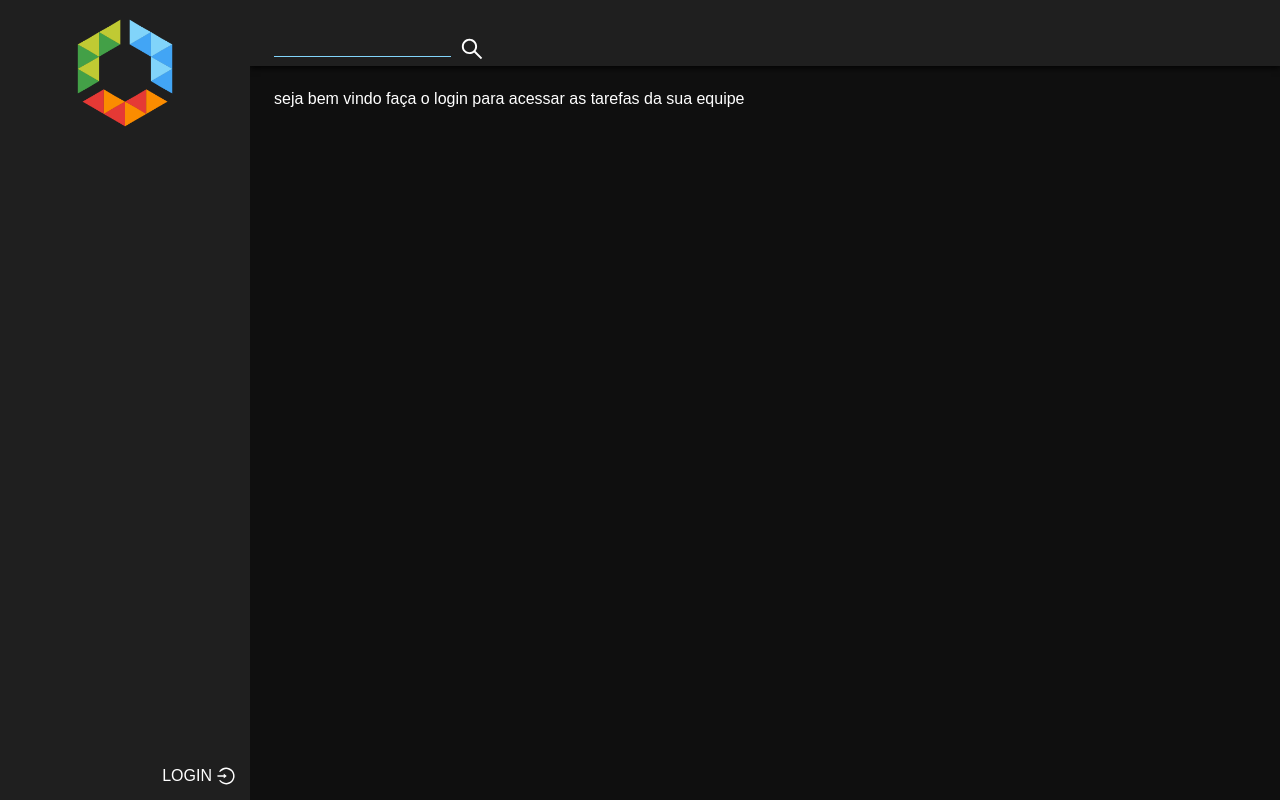
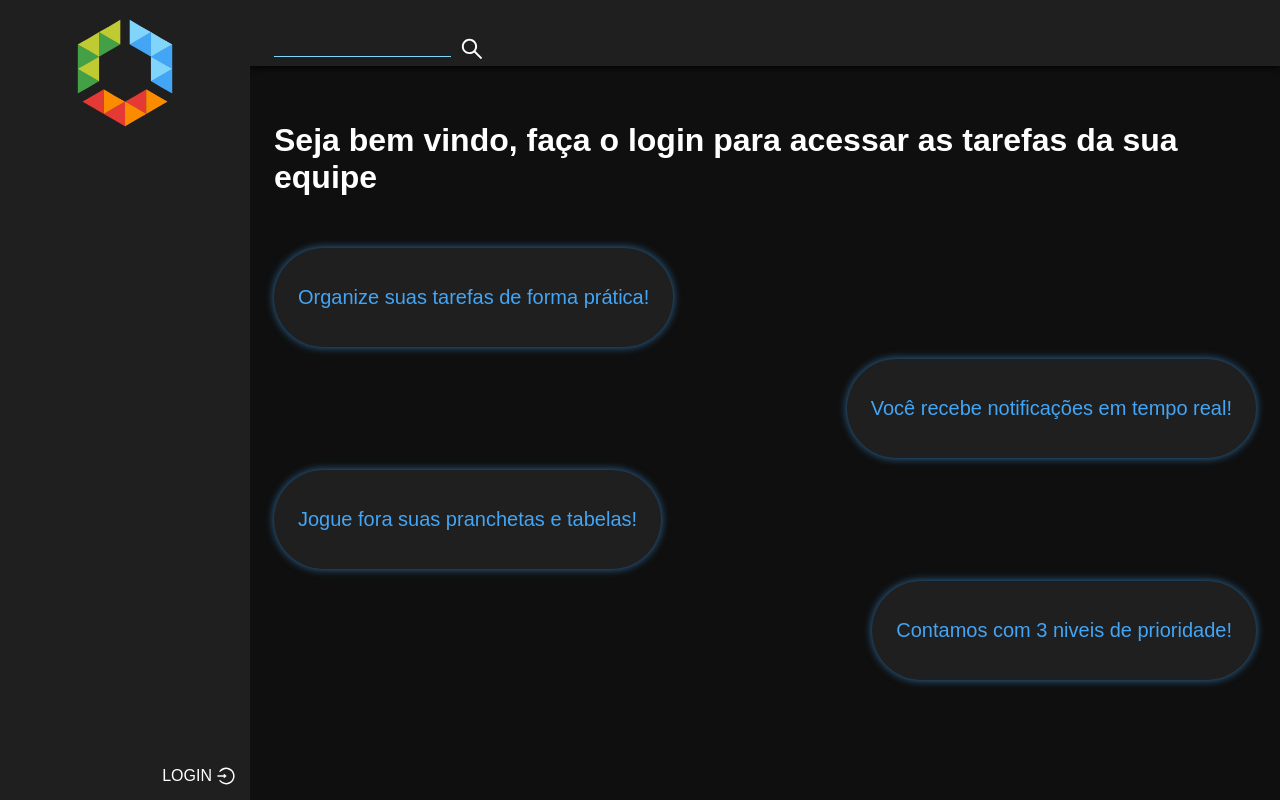
Before and after one commit to FranciscoNeto2909/advancedtodo, a React (Vite) app: page / in a window 1280 px wide. Built offline with nearby package versions, Linux system fonts and the light colour scheme.

Commit message:
wellcome page style improved

```diff
--- a/src/components/welcome/Wellcome.jsx
+++ b/src/components/welcome/Wellcome.jsx
@@ -3,7 +3,13 @@ import "./wellcome.css";
 export default function Wellcome() {
   return (
     <div className="wellcome">
-      seja bem vindo faça o login para acessar as tarefas da sua equipe
+      <h1>Seja bem vindo, faça o login para acessar as tarefas da sua equipe</h1>
+      <div className="wellcome_itens">
+        <p className="wellcome_item item__1">Organize suas tarefas de forma prática!</p>
+        <p className="wellcome_item item__2">Você recebe notificações em tempo real!</p>
+        <p className="wellcome_item item__3">Jogue fora suas pranchetas e tabelas!</p>
+        <p className="wellcome_item item__4">Contamos com 3 niveis de prioridade!</p>
+      </div>
     </div>
   );
 }
--- a/src/components/welcome/wellcome.css
+++ b/src/components/welcome/wellcome.css
@@ -0,0 +1,27 @@
+.wellcome {
+  padding: 32px 0;
+  display: flex;
+  flex-direction: column;
+  gap: 52px;
+}
+
+.wellcome_itens {
+  display: flex;
+  flex-direction: column;
+  gap: 12px;
+}
+
+.wellcome_item {
+  width: fit-content;
+  padding: 38px 24px;
+  border-radius: 50px;
+  font-size: 20px;
+  color: #42a5f5;
+  background-color: var(--box);
+  box-shadow: 0 0 8px #42a4f5a8;
+}
+
+.item__2,
+.item__4 {
+  align-self: flex-end;
+}
--- a/src/pages/home/home.css
+++ b/src/pages/home/home.css
@@ -30,6 +30,8 @@
 }
 
 .home_body {
-  height: auto;
+  height: calc(100% - 66px);
   padding: 24px;
+  display: flex;
+  justify-content: center;
 }
```
